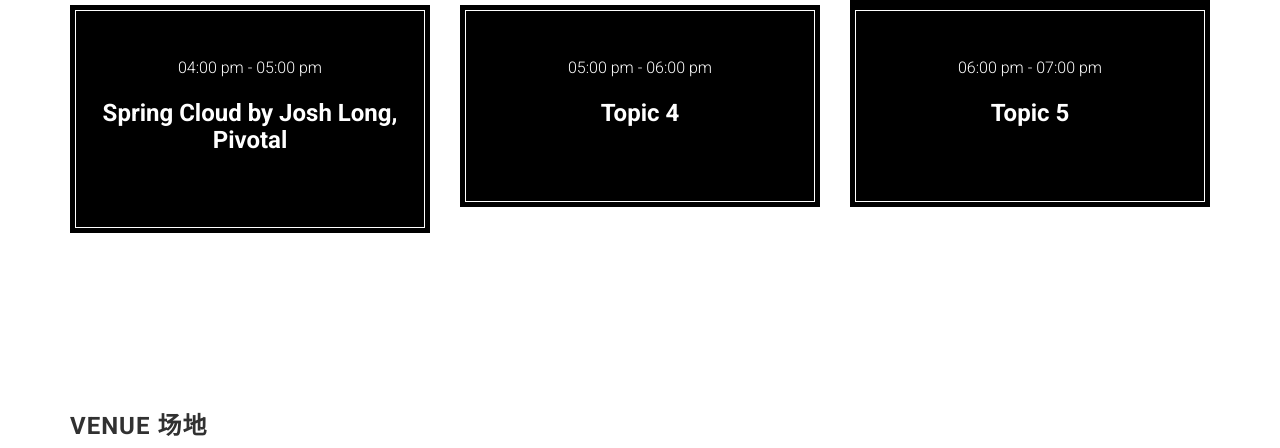
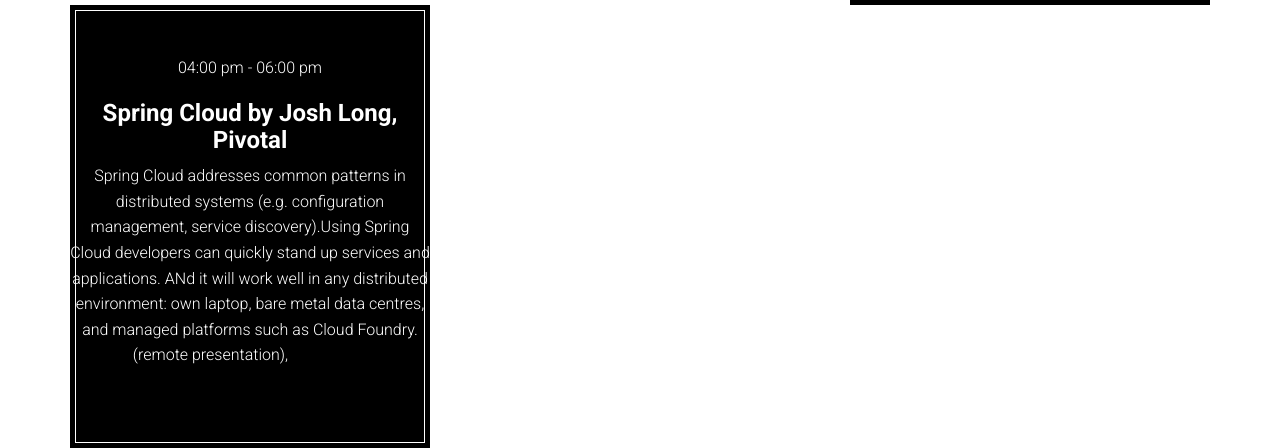
Before and after one commit to szjug/conference, a website: page index.html in a window 1280 px wide. Shown: the part 3767-4215 px from the top of the page. Drawn offline with Linux system fonts and the light colour scheme; a script that the page names is missing; files whose address does not match are found by name.

Commit message:
about Spring Cloud

```diff
--- a/index.html
+++ b/index.html
@@ -361,12 +361,15 @@
                 <div class="col-md-4 col-sm-6">
                     <div class="schedule-box">
                         <div class="time">
-                            <time datetime="16:00">04:00 pm</time> - <time datetime="17:00">05:00 pm</time>
+                            <time datetime="16:00">04:00 pm</time> - <time datetime="18:00">06:00 pm</time>
                         </div>
                         <h3>Spring Cloud by Josh Long, Pivotal</h3>
-                        <p></p>
+                        <p>Spring Cloud
+addresses common patterns in distributed systems (e.g. configuration management, service discovery).Using Spring Cloud developers can quickly stand up services and applications. ANd it will work well in any distributed environment: own laptop, bare metal data centres, and managed platforms such as Cloud Foundry.
+                        (remote presentation), <a href="http://projects.spring.io/spring-cloud/">learn more</a></p>
                     </div>
                 </div>
+                <!--
                 <div class="col-md-4 col-sm-6">
                     <div class="schedule-box">
                         <div class="time">
@@ -385,6 +388,7 @@
                         <p></p>
                     </div>
                 </div>
+                -->
             </div>
     </section>
 
```
